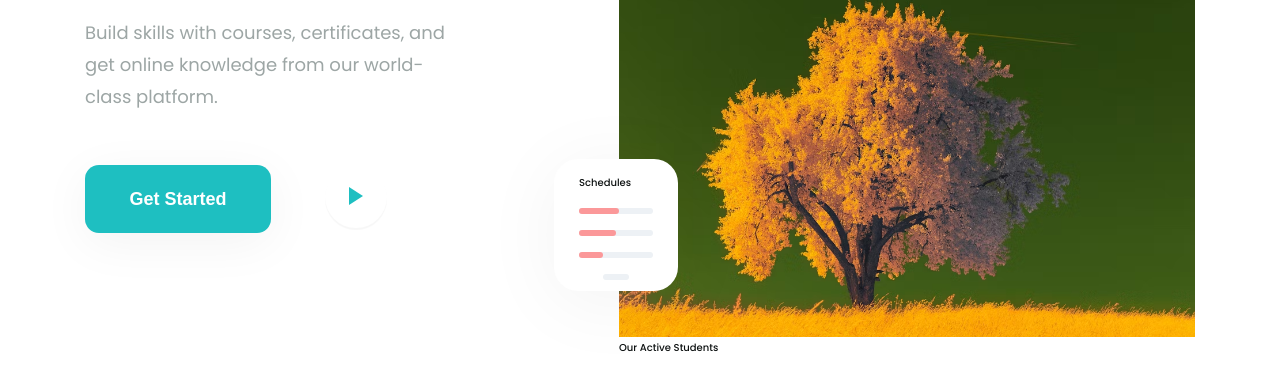
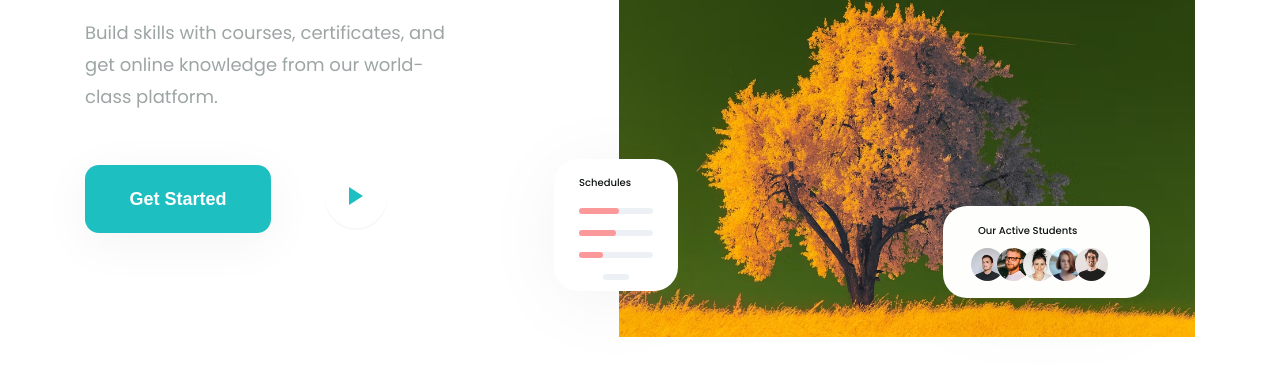
Before and after one commit to Learncode-every-day/Project-2.1, a plain HTML site: page index.html in a window 1280 px wide. Shown: the part 461-850 px from the top of the page. Drawn offline with Linux system fonts and the light colour scheme.

Commit message:
Hoàn thành phần Header

```diff
--- a/assets/css/style.css
+++ b/assets/css/style.css
@@ -175,6 +175,7 @@ a {
     width: 576px;
     height: 631px;
     object-fit: cover;
+    margin-bottom: 79px;
 }
 
 .hero-summary .item .desc {
@@ -273,4 +274,28 @@ a {
 
 /* = Item 3 = */
 .hero-summary .item:last-child {
+    position: absolute;
+    top: 500px;
+    right: 45px;
+    padding: 17px 35px;
+    display: flex;
+    flex-direction: column;
+    width: 207px;
+    border-radius: 24px;
+    background: #fefefd;
+    box-shadow: 0px 12px 80px 0px rgba(0, 0, 0, 0.05);
 }
+
+.hero-summary .item:last-child .avatar-group {
+    display: flex;
+    margin-top: 8px;
+}
+
+.hero-summary .item:last-child .avatar {
+    display: flex;
+    margin-left: -7px;
+    width: 33px;
+    height: 33px;
+    object-fit: cover;
+    border-radius: 50%;
+}
--- a/index.html
+++ b/index.html
@@ -41,13 +41,16 @@
             </div>
         </header>
 
+        <main>
             <!-- Hero -->
             <div class="hero">
                 <div class="main-content">
                     <div class="body">
                         <!-- Hero left -->
                         <div class="content-block">
-                        <h1 class="heading lv1">Words learner come here.</h1>
+                            <h1 class="heading lv1">
+                                Words learner come here.
+                            </h1>
                             <p class="desc">
                                 Build skills with courses, certificates, and get
                                 online knowledge from our world-class platform.
@@ -101,16 +104,39 @@
                                 <!-- Item 3 -->
                                 <div class="item">
                                     <div class="desc">Our Active Students</div>
-                                <img src="" alt="" class="avatar" />
-                                <img src="" alt="" class="avatar" />
-                                <img src="" alt="" class="avatar" />
-                                <img src="" alt="" class="avatar" />
-                                <img src="" alt="" class="avatar" />
+                                    <div class="avatar-group">
+                                        <img
+                                            src="./assets/img/avatar-1.avif"
+                                            alt=""
+                                            class="avatar"
+                                        />
+                                        <img
+                                            src="./assets/img/avatar-2.avif"
+                                            alt=""
+                                            class="avatar"
+                                        />
+                                        <img
+                                            src="./assets/img/avatar-3.avif"
+                                            alt=""
+                                            class="avatar"
+                                        />
+                                        <img
+                                            src="./assets/img/avatar-4.avif"
+                                            alt=""
+                                            class="avatar"
+                                        />
+                                        <img
+                                            src="./assets/img/avatar-5.avif"
+                                            alt=""
+                                            class="avatar"
+                                        />
                                     </div>
                                 </div>
                             </div>
                         </div>
                     </div>
                 </div>
+            </div>
+        </main>
     </body>
 </html>
```
Also changed, not shown: assets/img/avatar-1.avif (added), assets/img/avatar-2.avif (added), assets/img/avatar-3.avif (added), assets/img/avatar-4.avif (added), assets/img/avatar-5.avif (added). Lines whose indentation alone changed are shown as unchanged.
